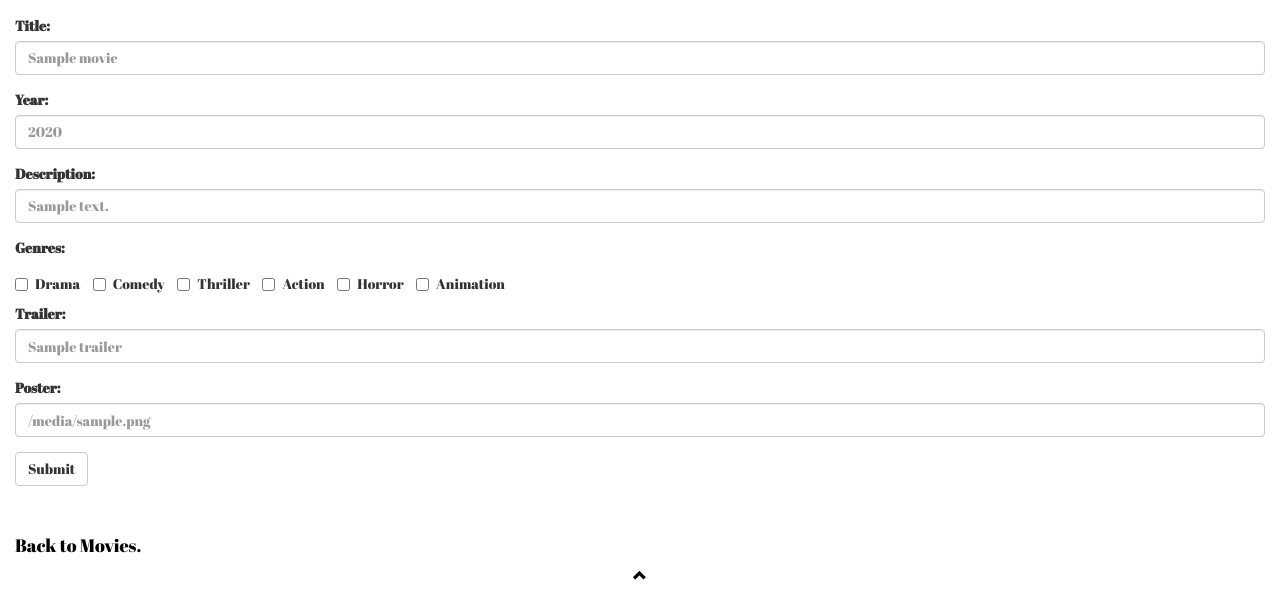
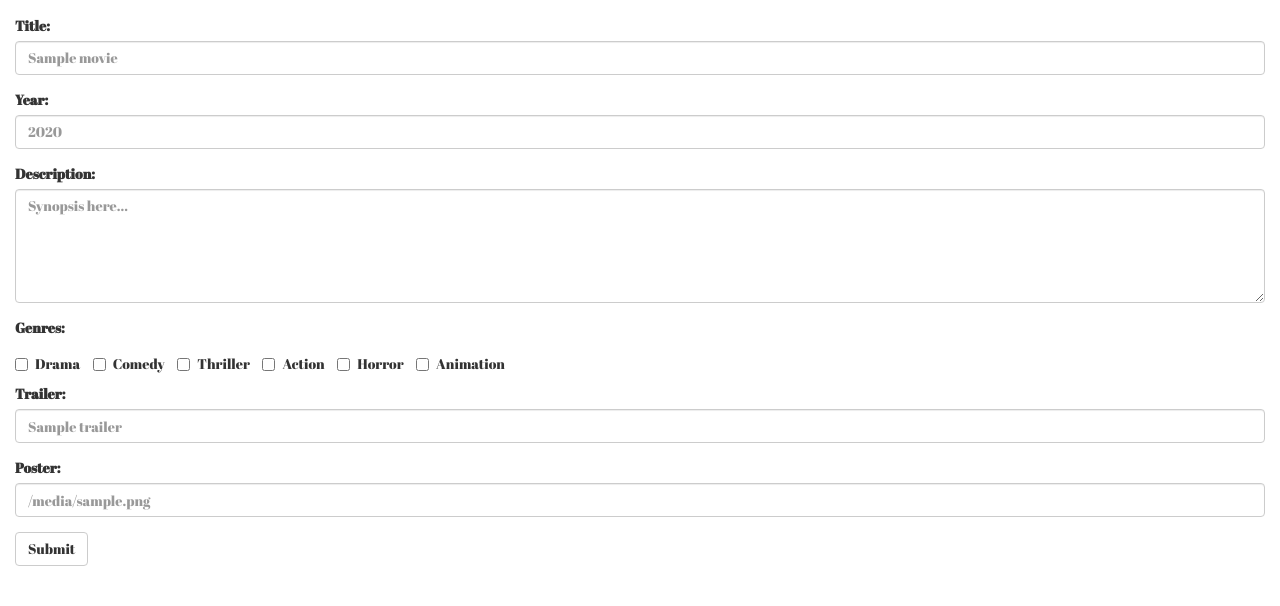
Before and after one commit to guynamedjeff/themoviesite, a Flask app: template vagrant/The Movie Site/templates/editmovie.html in a window 1280 px wide. Shown: the part 223-829 px from the top of the page. Run offline with Flask 2, Linux system fonts and the light colour scheme; the template is opened without the code that fills it: most values are stand-ins (such as "Sample title", 1, 10 or a date in 2020); parts of the project's set-up code (start-up, migrations or seed data) failed here and were passed over; some libraries are stand-ins or nearby versions.

Commit message:
Change description input to textarea for editmovie.html.

```diff
--- a/vagrant/The Movie Site/templates/editmovie.html
+++ b/vagrant/The Movie Site/templates/editmovie.html
@@ -17,7 +17,7 @@
       </div>
       <div class="form-group">
         <label for="description">Description:</label>
-        <input type="text" class="form-control" name="description" placeholder="{{movie.description}}" id="description">
+        <textarea class="form-control" rows="5" name="description" placeholder="Synopsis here..." id="description"></textarea>
       </div>
       <label for="genre">Genres:</label>
       <div class="checkbox" id="genre">
```
